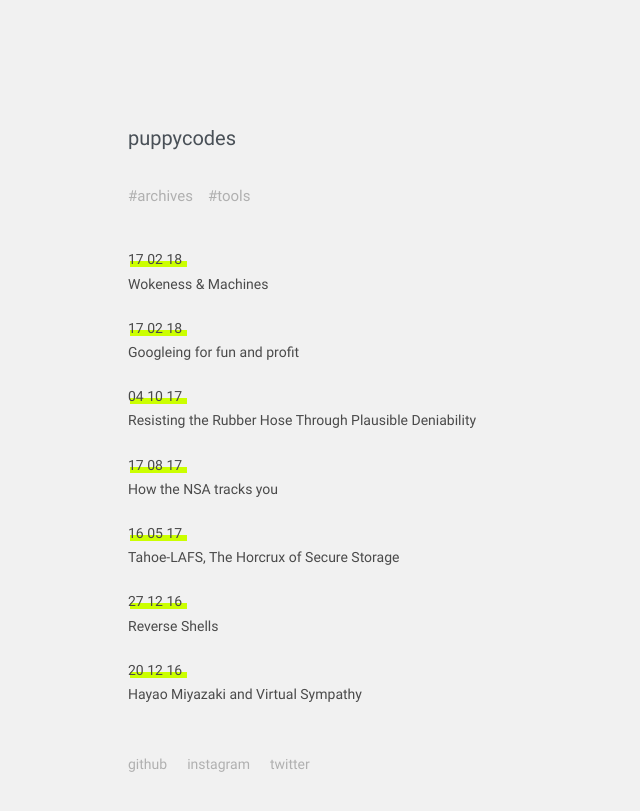
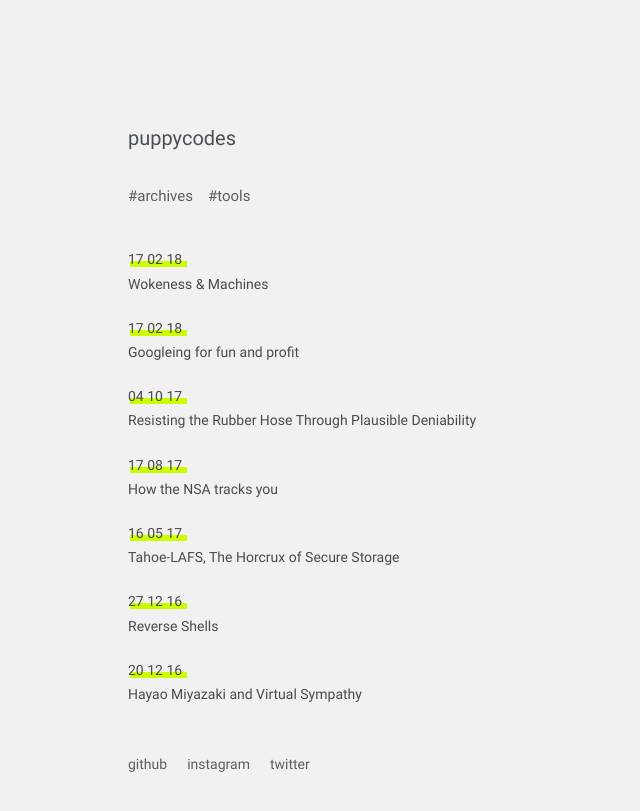
Before and after one commit to puppycodes/puppycodes, a Jekyll site: the page built from index.md, in a window 1280 px wide. Shown: the top 811 px of the page, without its empty margins (0-640 px from the left). Built offline with Jekyll 4.4.1, drawn with Linux system fonts in a browser that asks for light colours.

Commit message:
increase contrast of links

```diff
--- a/assets/css/main.scss
+++ b/assets/css/main.scss
@@ -205,7 +205,7 @@ margin-top: 20px;
 
 a.page-link {
   font-size: 15px;
-	color: rgba(0,0,0,0.27);
+	color: rgb(93, 93, 93);
 	padding-right: 15px;
 	font-weight: 400;
 }
@@ -428,5 +428,5 @@ footer ul li {
 
 footer ul li a {
 	font-size: 14px !important;
-	color: rgba(0, 0, 0, 0.27) !important;
+	color: rgb(93, 93, 93) !important;
 }
```
